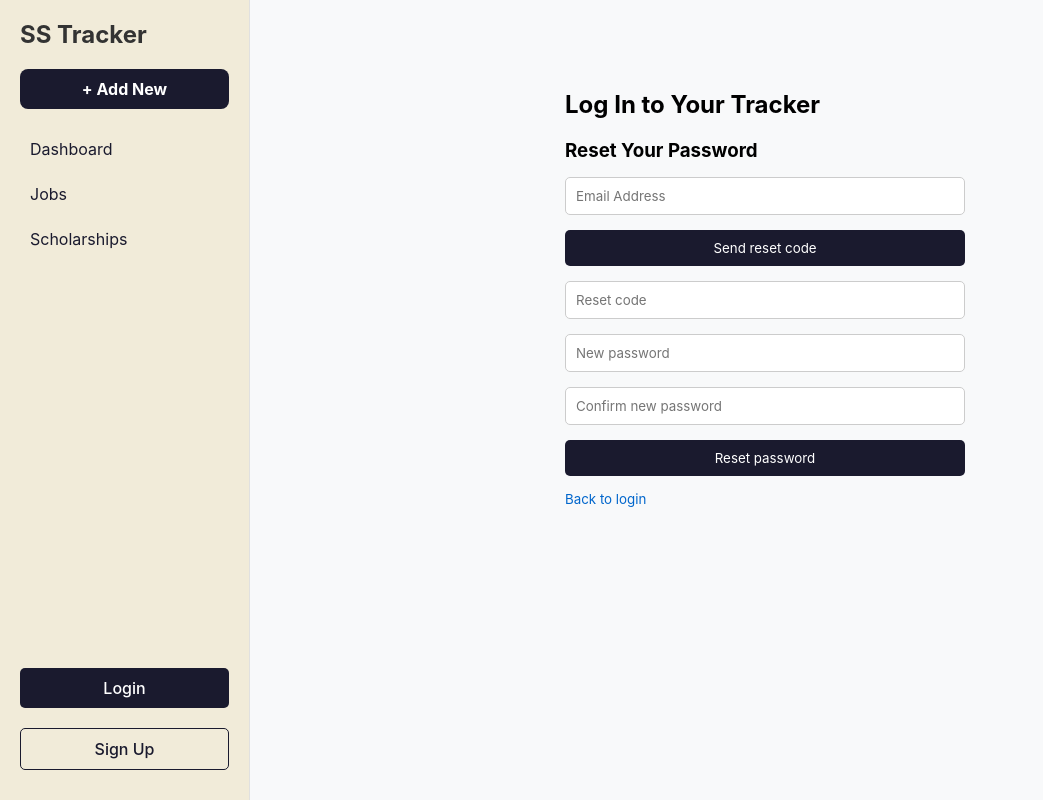
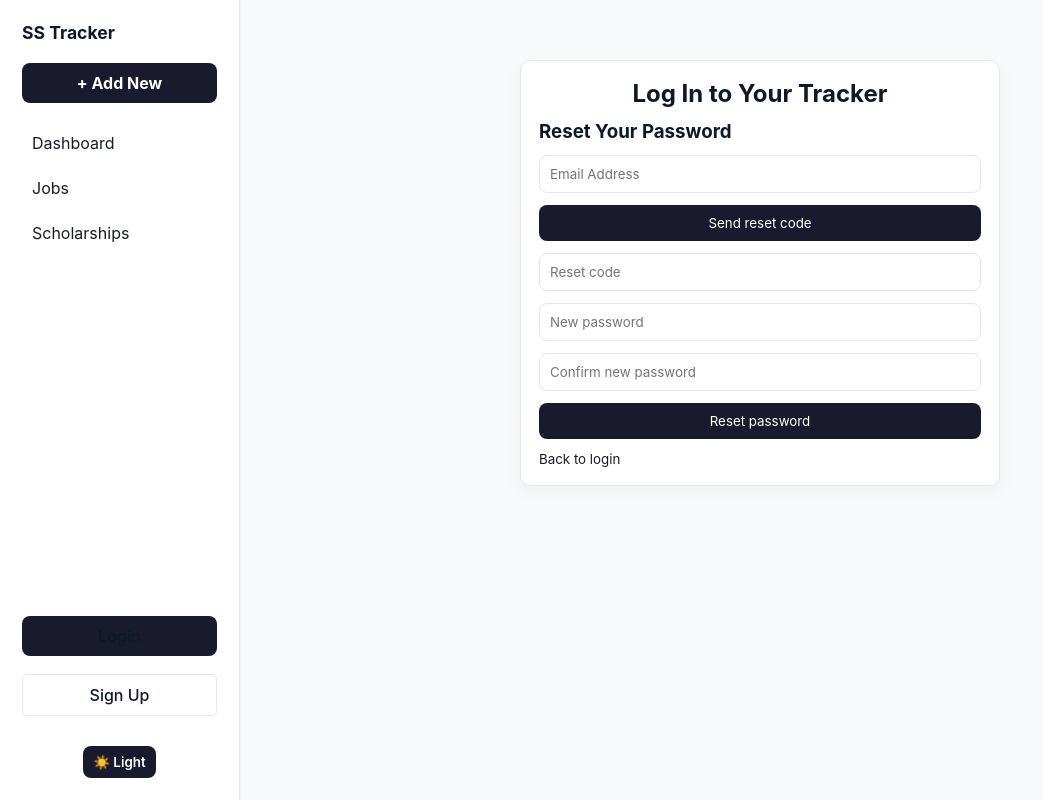
Before and after one commit to amrufai/job-scholarship-tracker, a React (Create React App) app in the folder frontend/: page /login in a window 1280 px wide. Both pictures are taken after a click on the button "Forgot password?". Shown: the whole page, without its empty margins (0-1043 px from the left). Built offline with nearby package versions, Linux system fonts and the light colour scheme; no server answers.

Commit message:
Imroved UI

```diff
--- a/frontend/public/index.html
+++ b/frontend/public/index.html
@@ -27,6 +27,18 @@
     <title>TrackerHub</title>
   </head>
   <body>
+    <script>
+      (function() {
+        try {
+          var t = localStorage.getItem('theme');
+          if (!t) {
+            if (window.matchMedia && window.matchMedia('(prefers-color-scheme: dark)').matches) t = 'dark';
+            else t = 'light';
+          }
+          document.documentElement.setAttribute('data-theme', t);
+        } catch (e) {}
+      })();
+    </script>
     <noscript>You need to enable JavaScript to run this app.</noscript>
     <div id="root"></div>
     <!--
--- a/frontend/src/components/Sidebar.js
+++ b/frontend/src/components/Sidebar.js
@@ -1,6 +1,7 @@
 import React from "react";
 // NEW: Import useLocation
 import { Link, useNavigate, useLocation } from "react-router-dom";
+import ThemeToggle from "./ThemeToggle";
 
 const Sidebar = () => {
   const navigate = useNavigate();
@@ -50,17 +51,25 @@ const Sidebar = () => {
             <div style={{ padding: "10px", backgroundColor: "#e0e0e0", borderRadius: "8px", textAlign: "center", fontWeight: "bold" }}>
               👤 {userName}
             </div>
-            <Link to="/settings" style={{ color: "#333", textAlign: "center", textDecoration: "none", fontSize: "0.9em" }}>
-              ⚙️ Settings
-            </Link>
-            <button onClick={handleLogout} style={{ padding: "10px", backgroundColor: "#ff4d4d", color: "white", borderRadius: "5px", cursor: "pointer", border: "none", fontWeight: "bold" }}>
-              Logout
-            </button>
+            <div style={{ display: "flex", gap: "8px", alignItems: "center", justifyContent: "center" }}>
+              <Link to="/settings" style={{ color: "var(--text)", textAlign: "center", textDecoration: "none", fontSize: "0.9em" }}>
+                ⚙️ Settings
+              </Link>
+              <button onClick={handleLogout} style={{ padding: "8px 10px", backgroundColor: "#ff4d4d", color: "white", borderRadius: "6px", cursor: "pointer", border: "none", fontWeight: "600" }}>
+                Logout
+              </button>
+            </div>
+            <div style={{ marginTop: 12, display: "flex", justifyContent: "center" }}>
+              <ThemeToggle />
+            </div>
           </>
         ) : (
           <>
-            <Link to="/login" style={{ backgroundColor: "#1a1a2e", color: "white", display: "block", textAlign: "center", padding: "10px", borderRadius: "5px", textDecoration: "none" }}>Login</Link>
-            <Link to="/signup" style={{ backgroundColor: "transparent", color: "#1a1a2e", border: "1px solid #1a1a2e", display: "block", textAlign: "center", padding: "10px", borderRadius: "5px", textDecoration: "none" }}>Sign Up</Link>
+            <Link to="/login" className="btn-accent" style={{ display: "block", textAlign: "center", textDecoration: "none" }}>Login</Link>
+            <Link to="/signup" style={{ backgroundColor: "transparent", color: "var(--text)", border: "1px solid var(--border)", display: "block", textAlign: "center", padding: "10px", borderRadius: "5px", textDecoration: "none" }}>Sign Up</Link>
+            <div style={{ marginTop: 12, display: "flex", justifyContent: "center" }}>
+              <ThemeToggle />
+            </div>
           </>
         )}
       </div>
--- /dev/null
+++ b/frontend/src/components/ThemeToggle.js
@@ -0,0 +1,39 @@
+import React, { useEffect, useState } from "react";
+
+const THEME_KEY = "theme";
+
+function getInitialTheme() {
+  try {
+    const stored = localStorage.getItem(THEME_KEY);
+    if (stored === "light" || stored === "dark") return stored;
+  } catch (e) {}
+
+  if (window.matchMedia && window.matchMedia("(prefers-color-scheme: dark)").matches) {
+    return "dark";
+  }
+  return "light";
+}
+
+export default function ThemeToggle({ className }) {
+  const [theme, setTheme] = useState(getInitialTheme);
+
+  useEffect(() => {
+    document.documentElement.setAttribute("data-theme", theme);
+    try {
+      localStorage.setItem(THEME_KEY, theme);
+    } catch (e) {}
+  }, [theme]);
+
+  const toggle = () => setTheme((t) => (t === "dark" ? "light" : "dark"));
+
+  return (
+    <button
+      onClick={toggle}
+      className={`btn-accent ${className || ""}`}
+      aria-label="Toggle color theme"
+      style={{ alignSelf: "center", padding: "8px 10px", fontWeight: 600 }}
+    >
+      {theme === "dark" ? "🌙 Dark" : "☀️ Light"}
+    </button>
+  );
+}
--- a/frontend/src/index.css
+++ b/frontend/src/index.css
@@ -5,8 +5,39 @@
   font-family: -apple-system, BlinkMacSystemFont, "Segoe UI", Roboto, Helvetica, Arial, sans-serif;
 }
 
+:root {
+  /* Light theme defaults */
+  --bg: #f8f9fa;
+  --panel: #ffffff;
+  --muted: #6b7280;
+  --text: #0f172a;
+  --accent: #1a1a2e;
+  --accent-contrast: #ffffff;
+  --border: #e6e7ea;
+  --success: #0f9d58;
+}
+
+/* Dark theme overrides */
+:root[data-theme="dark"] {
+  --bg: #0b1220;
+  --panel: #0f1724;
+  --muted: #9aa4b2;
+  --text: #e6eef8;
+  --accent: #2b6cb0;
+  --accent-contrast: #ffffff;
+  --border: #1f2937;
+  --success: #22c55e;
+}
+
+* {
+  -webkit-font-smoothing: antialiased;
+  -moz-osx-font-smoothing: grayscale;
+}
+
 body {
-  background-color: #f8f9fa; /* Light grey background like FlowCV */
+  background-color: var(--bg);
+  color: var(--text);
+  transition: background-color 200ms ease, color 200ms ease;
 }
 
 /* The main layout wrapper */
@@ -17,35 +48,74 @@ body {
 
 /* Sidebar styling */
 .sidebar {
-  width: 250px;
-  background-color: #f1ebd9; /* The tan color from your screenshot */
-  padding: 20px;
+  width: 240px;
+  background-color: var(--panel);
+  padding: 22px;
   display: flex;
   flex-direction: column;
-  border-right: 1px solid #e0e0e0;
+  border-right: 1px solid var(--border);
+  box-shadow: 0 1px 2px rgba(2,6,23,0.04);
 }
 
 .sidebar h2 {
-  margin-bottom: 30px;
-  color: #333;
+  margin-bottom: 18px;
+  color: var(--text);
+  font-size: 1.1rem;
 }
 
 .sidebar a {
   text-decoration: none;
-  color: #333;
-  padding: 10px 15px;
-  margin-bottom: 10px;
+  color: var(--text);
+  padding: 10px 14px;
+  margin-bottom: 8px;
   border-radius: 8px;
   font-weight: 500;
 }
 
 .sidebar a:hover {
-  background-color: white;
+  background-color: rgba(26,26,46,0.06);
 }
 
-/* Main content area */
 .main-content {
   flex: 1; /* Takes up the remaining space */
-  padding: 40px;
-  background-color: #f8f9fa;
+  padding: 36px;
 }
+
+/* Cards and panels */
+.card {
+  background: var(--panel);
+  border: 1px solid var(--border);
+  padding: 18px;
+  border-radius: 10px;
+  box-shadow: 0 6px 18px rgba(2,6,23,0.04);
+}
+
+/* Buttons that use accent */
+.btn-accent {
+  background: var(--accent);
+  color: var(--accent-contrast);
+  padding: 10px 14px;
+  border-radius: 8px;
+  border: none;
+  cursor: pointer;
+}
+
+.muted {
+  color: var(--muted);
+}
+
+/* small helper for inputs */
+.input {
+  padding: 10px;
+  border-radius: 8px;
+  border: 1px solid var(--border);
+  background: transparent;
+  color: var(--text);
+}
+
+/* utility */
+.mt-2 { margin-top: 8px; }
+.mt-4 { margin-top: 16px; }
+.mb-2 { margin-bottom: 8px; }
+.flex { display:flex; }
+.gap-2 { gap: 8px; }
--- a/frontend/src/pages/Login.js
+++ b/frontend/src/pages/Login.js
@@ -105,27 +105,28 @@ const Login = () => {
   };
 
   return (
-    <div style={{ maxWidth: "400px", margin: "0 auto", marginTop: "50px" }}>
-      <h2>Log In to Your Tracker</h2>
-      {error && <p style={{ color: "red" }}>{error}</p>}
+    <div style={{ maxWidth: 480, margin: "24px auto" }}>
+      <div className="card">
+        <h2 style={{ textAlign: "center", marginBottom: 12 }}>Log In to Your Tracker</h2>
+        {error && <p style={{ color: "#ff6b6b", textAlign: "center" }}>{error}</p>}
 
         {!showForgotPassword ? (
-        <form onSubmit={handleLogin} style={{ display: "flex", flexDirection: "column", gap: "15px", marginTop: "20px" }}>
+          <form onSubmit={handleLogin} style={{ display: "flex", flexDirection: "column", gap: 12 }}>
             <input
+              className="input"
               type="email"
               placeholder="Email Address"
               value={email}
               onChange={(e) => setEmail(e.target.value)}
               required
-            style={{ padding: "10px", borderRadius: "5px", border: "1px solid #ccc" }}
             />
             <input
+              className="input"
               type="password"
               placeholder="Password"
               value={password}
               onChange={(e) => setPassword(e.target.value)}
               required
-            style={{ padding: "10px", borderRadius: "5px", border: "1px solid #ccc" }}
             />
             <div style={{ textAlign: "right" }}>
               <button
@@ -136,101 +137,42 @@ const Login = () => {
                   setResetMessage("");
                   setForgotEmail(email);
                 }}
-              style={{ background: "none", border: "none", color: "#0066cc", cursor: "pointer", padding: 0 }}
+                style={{ background: "none", border: "none", color: "var(--accent)", cursor: "pointer", padding: 0 }}
               >
                 Forgot password?
               </button>
             </div>
-          <button
-            type="submit"
-            disabled={isSubmitting}
-            style={{
-              padding: "10px",
-              backgroundColor: isSubmitting ? "#4d4d6e" : "#1a1a2e",
-              color: "white",
-              borderRadius: "5px",
-              cursor: isSubmitting ? "not-allowed" : "pointer",
-              border: "none",
-            }}
-          >
+
+            <button type="submit" disabled={isSubmitting} className="btn-accent">
               {isSubmitting ? "Logging in..." : "Log In"}
             </button>
           </form>
         ) : (
-        <div style={{ display: "flex", flexDirection: "column", gap: "15px", marginTop: "20px" }}>
-          <h3>Reset Your Password</h3>
-          {resetMessage && <p style={{ color: "green", margin: 0 }}>{resetMessage}</p>}
-          {resetError && <p style={{ color: "red", margin: 0 }}>{resetError}</p>}
+          <div style={{ display: "flex", flexDirection: "column", gap: 12 }}>
+            <h3 style={{ margin: 0 }}>Reset Your Password</h3>
+            {resetMessage && <p style={{ color: "var(--success)", margin: 0 }}>{resetMessage}</p>}
+            {resetError && <p style={{ color: "#ff6b6b", margin: 0 }}>{resetError}</p>}
 
-          <form onSubmit={handleForgotPassword} style={{ display: "flex", flexDirection: "column", gap: "15px" }}>
+            <form onSubmit={handleForgotPassword} style={{ display: "flex", flexDirection: "column", gap: 12 }}>
               <input
+                className="input"
                 type="email"
                 placeholder="Email Address"
                 value={forgotEmail || email}
                 onChange={(e) => setForgotEmail(e.target.value)}
                 required
-              style={{ padding: "10px", borderRadius: "5px", border: "1px solid #ccc" }}
               />
-            <button
-              type="submit"
-              disabled={isResetting}
-              style={{
-                padding: "10px",
-                backgroundColor: isResetting ? "#4d4d6e" : "#1a1a2e",
-                color: "white",
-                borderRadius: "5px",
-                cursor: isResetting ? "not-allowed" : "pointer",
-                border: "none",
-              }}
-            >
-              {isResetting ? "Sending reset code..." : "Send reset code"}
-            </button>
+              <button type="submit" className="btn-accent" disabled={isResetting}>{isResetting ? "Sending..." : "Send reset code"}</button>
             </form>
 
-          <form onSubmit={handleResetPassword} style={{ display: "flex", flexDirection: "column", gap: "15px" }}>
-            <input
-              type="text"
-              placeholder="Reset code"
-              value={resetCode}
-              onChange={(e) => setResetCode(e.target.value)}
-              required
-              style={{ padding: "10px", borderRadius: "5px", border: "1px solid #ccc" }}
-            />
-            <input
-              type="password"
-              placeholder="New password"
-              value={newPassword}
-              onChange={(e) => setNewPassword(e.target.value)}
-              required
-              style={{ padding: "10px", borderRadius: "5px", border: "1px solid #ccc" }}
-            />
-            <input
-              type="password"
-              placeholder="Confirm new password"
-              value={confirmPassword}
-              onChange={(e) => setConfirmPassword(e.target.value)}
-              required
-              style={{ padding: "10px", borderRadius: "5px", border: "1px solid #ccc" }}
-            />
-            <button
-              type="submit"
-              disabled={isResetting}
-              style={{
-                padding: "10px",
-                backgroundColor: isResetting ? "#4d4d6e" : "#1a1a2e",
-                color: "white",
-                borderRadius: "5px",
-                cursor: isResetting ? "not-allowed" : "pointer",
-                border: "none",
-              }}
-            >
-              {isResetting ? "Resetting..." : "Reset password"}
-            </button>
+            <form onSubmit={handleResetPassword} style={{ display: "flex", flexDirection: "column", gap: 12 }}>
+              <input className="input" type="text" placeholder="Reset code" value={resetCode} onChange={(e) => setResetCode(e.target.value)} required />
+              <input className="input" type="password" placeholder="New password" value={newPassword} onChange={(e) => setNewPassword(e.target.value)} required />
+              <input className="input" type="password" placeholder="Confirm new password" value={confirmPassword} onChange={(e) => setConfirmPassword(e.target.value)} required />
+              <button type="submit" className="btn-accent" disabled={isResetting}>{isResetting ? "Resetting..." : "Reset password"}</button>
             </form>
 
-          <button
-            type="button"
-            onClick={() => {
+            <button type="button" onClick={() => {
               setShowForgotPassword(false);
               setForgotEmail("");
               setResetCode("");
@@ -238,14 +180,13 @@ const Login = () => {
               setConfirmPassword("");
               setResetMessage("");
               setResetError("");
-            }}
-            style={{ background: "none", border: "none", color: "#0066cc", cursor: "pointer", textAlign: "left", padding: 0 }}
-          >
+            }} style={{ background: "none", border: "none", color: "var(--accent)", cursor: "pointer", textAlign: "left", padding: 0 }}>
               Back to login
             </button>
           </div>
         )}
       </div>
+    </div>
   );
 };
 
--- a/frontend/src/pages/Signup.js
+++ b/frontend/src/pages/Signup.js
@@ -32,61 +32,26 @@ const Signup = () => {
   };
 
   return (
-    <div style={{ maxWidth: "400px", margin: "50px auto", padding: "30px", backgroundColor: "white", borderRadius: "8px", boxShadow: "0 2px 10px rgba(0,0,0,0.05)" }}>
-      <h2 style={{ textAlign: "center", marginBottom: "20px", color: "#1a1a2e" }}>Create an Account</h2>
+    <div style={{ maxWidth: 520, margin: "36px auto" }}>
+      <div className="card">
+        <h2 style={{ textAlign: "center", marginBottom: 12 }}>Create an Account</h2>
 
-      {error && <p style={{ color: "red", textAlign: "center" }}>{error}</p>}
+        {error && <p style={{ color: "#ff6b6b", textAlign: "center" }}>{error}</p>}
 
-      <form onSubmit={handleSignup} style={{ display: "flex", flexDirection: "column", gap: "15px" }}>
+        <form onSubmit={handleSignup} style={{ display: "flex", flexDirection: "column", gap: 12 }}>
+          <input className="input" type="text" placeholder="Display Name (e.g., John)" value={displayName} onChange={(e) => setDisplayName(e.target.value)} required />
 
-        {/* NEW: Display Name Input */}
-        <input
-          type="text"
-          placeholder="Display Name (e.g., John)"
-          value={displayName}
-          onChange={(e) => setDisplayName(e.target.value)}
-          required
-          style={{ padding: "10px", borderRadius: "5px", border: "1px solid #ccc" }}
-        />
+          <input className="input" type="email" placeholder="Email Address" value={email} onChange={(e) => setEmail(e.target.value)} required />
 
-        <input
-          type="email"
-          placeholder="Email Address"
-          value={email}
-          onChange={(e) => setEmail(e.target.value)}
-          required
-          style={{ padding: "10px", borderRadius: "5px", border: "1px solid #ccc" }}
-        />
+          <input className="input" type="password" placeholder="Password" value={password} onChange={(e) => setPassword(e.target.value)} required />
 
-        <input
-          type="password"
-          placeholder="Password"
-          value={password}
-          onChange={(e) => setPassword(e.target.value)}
-          required
-          style={{ padding: "10px", borderRadius: "5px", border: "1px solid #ccc" }}
-        />
+          <button type="submit" disabled={isSubmitting} className="btn-accent">{isSubmitting ? "Signing up..." : "Sign Up"}</button>
+        </form>
 
-        <button
-          type="submit"
-          disabled={isSubmitting}
-          style={{
-            padding: "12px",
-            backgroundColor: isSubmitting ? "#4d4d6e" : "#1a1a2e",
-            color: "white",
-            borderRadius: "5px",
-            cursor: isSubmitting ? "not-allowed" : "pointer",
-            border: "none",
-            fontWeight: "bold",
-          }}
-        >
-          {isSubmitting ? "Signing up..." : "Sign Up"}
-        </button>
-      </form>
-
-      <p style={{ textAlign: "center", marginTop: "20px", fontSize: "0.9em" }}>
-        Already have an account? <Link to="/login" style={{ color: "#0066cc", textDecoration: "none", fontWeight: "bold" }}>Log in here</Link>.
-      </p>
+        <p style={{ textAlign: "center", marginTop: 16, fontSize: "0.95rem" }}>
+          Already have an account? <Link to="/login" style={{ color: "var(--accent)", textDecoration: "none", fontWeight: "600" }}>Log in here</Link>.
+        </p>
+      </div>
     </div>
   );
 };
```
Also changed, not shown: frontend/src/pages/Dashboard.js (+26 -49 lines). Lines whose indentation alone changed are shown as unchanged.
